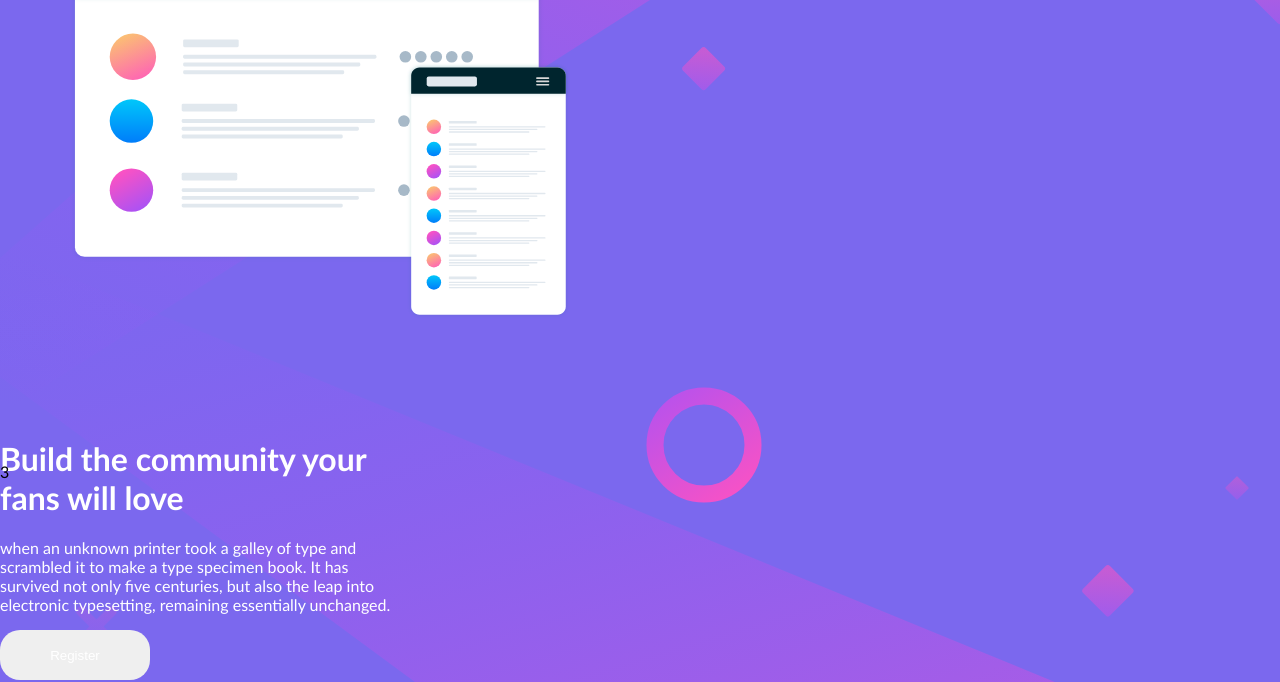
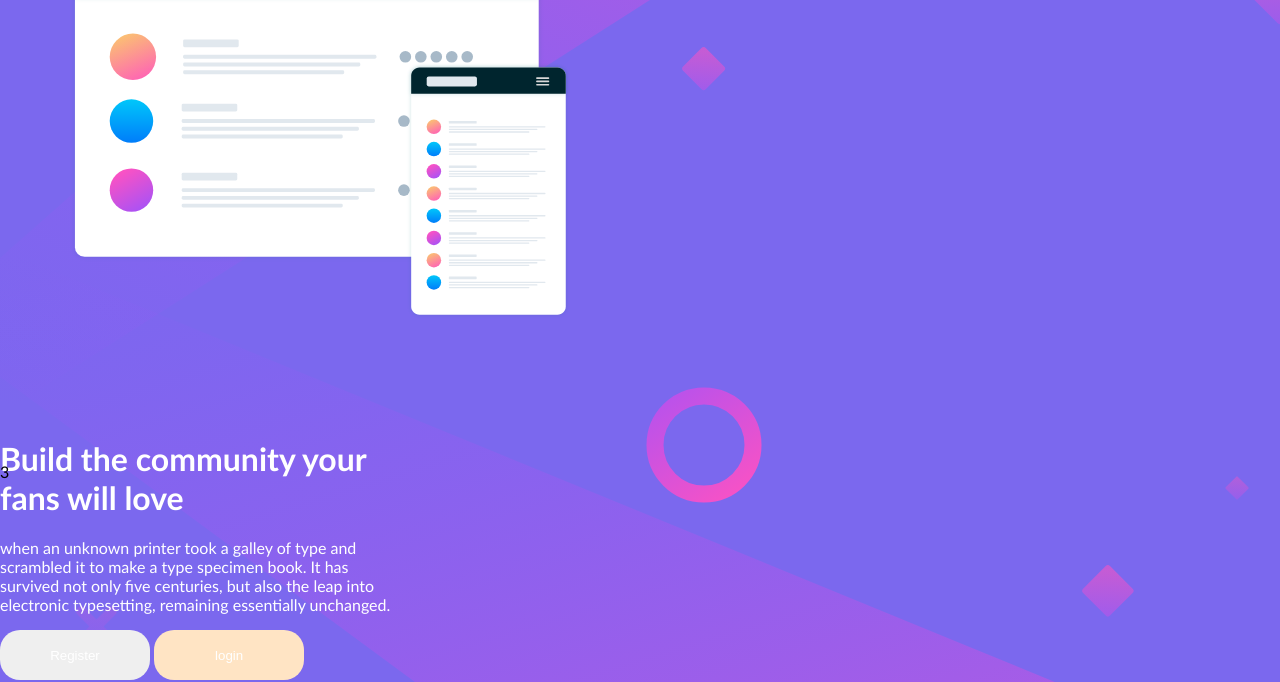
Before and after one commit to courageshward/nhasi, a plain HTML site: page index.html in a window 1280 px wide. Shown: the part 118-800 px from the top of the page. Drawn offline with Linux system fonts and the light colour scheme.

Commit message:
i added the login button

```diff
--- a/index.html
+++ b/index.html
@@ -27,6 +27,7 @@
 							remaining essentially unchanged.
 						</p>
 						<button>Register</button>
+						<button class="btn">login</button>
 					</div>
 				</div>
 			</div>
--- a/style.css
+++ b/style.css
@@ -57,7 +57,7 @@ body {
 		color: white;
 	}
 }
-@media only screen and (max-width:600px) {
+@media only screen and (max-width:768px) {
 	.main{
 	flex-direction : column;
 	height: auto;
@@ -80,3 +80,7 @@ body {
 
 
 }
+.btn{
+	background-color: bisque;
+	color: aliceblue;
+}
```
